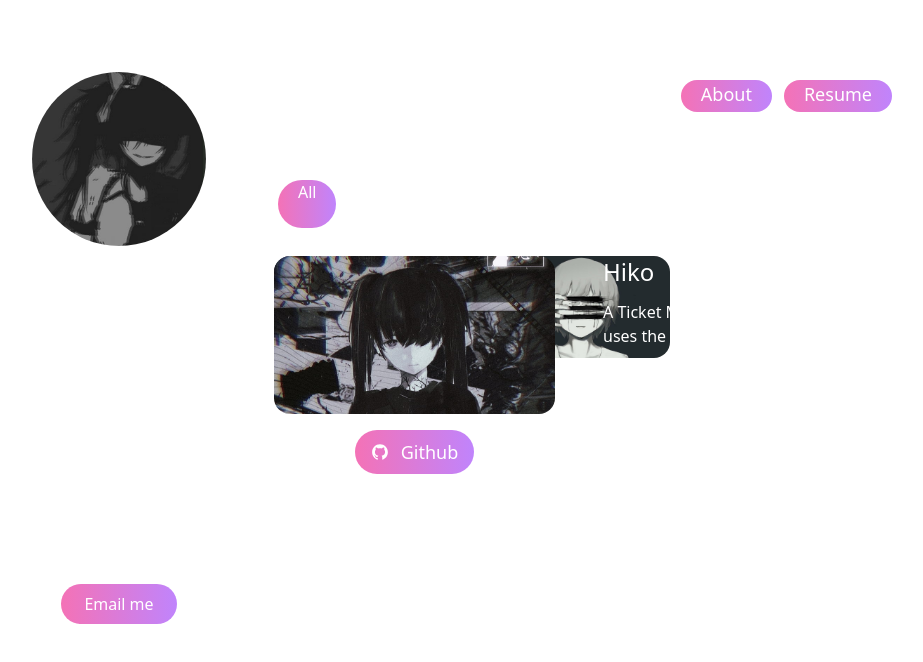
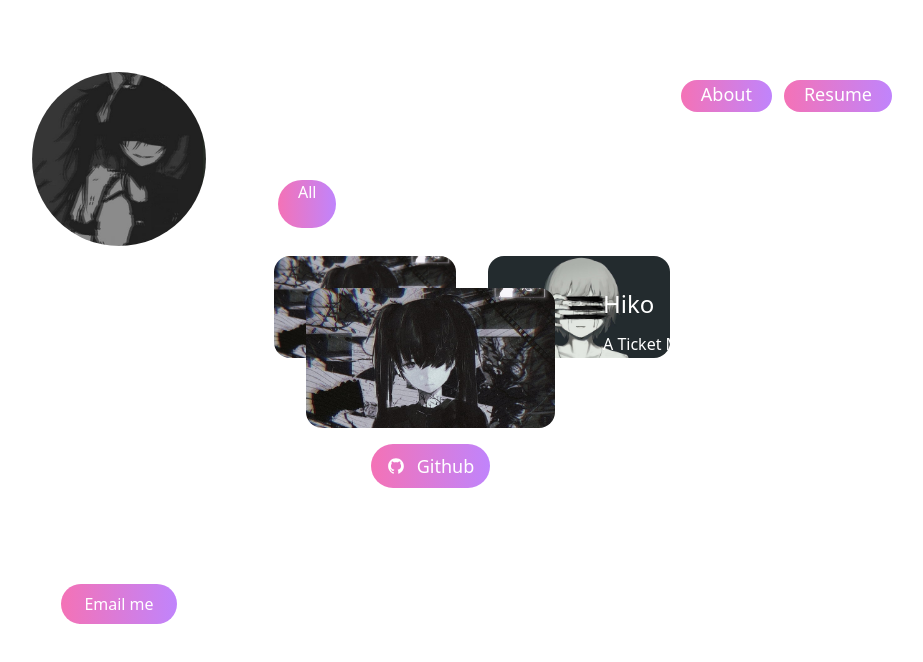
Before and after one commit to SmollClover/clover.gmbh, a Next.js app: page /projects in a window 1280 px wide. Both pictures are taken after a click on the picture 541 px from the left and 307 px from the top of the page. Shown: the top 662 px of the page, without its empty margins (176-1099 px from the left). Built offline with nearby package versions, Linux system fonts and the light colour scheme; what tailwind-dracula would draw is missing.

Commit message:
Styled Scrollbar and added padding to ProjectCard

```diff
--- a/components/ProjectCard.tsx
+++ b/components/ProjectCard.tsx
@@ -26,7 +26,7 @@ const ProjectCard: FunctionComponent<{
 			<p className="my-2 text-center">{name}</p>
 
 			{showDetail === name && (
-				<div className="absolute top-0 left-0 z-10 grid w-full h-auto p-2 rounded-2xl md:grid-cols-2 gap-x-12 bg-darker-800">
+				<div className="absolute top-0 left-0 z-10 grid w-full h-auto p-2 md:p-10 rounded-2xl md:grid-cols-2 gap-x-12 bg-darker-800">
 					<motion.div variants={stagger} initial="initial" animate="animate">
 						<motion.div variants={fadeInUp}>
 							<Image
--- a/styles/globals.css
+++ b/styles/globals.css
@@ -3,3 +3,13 @@
 @tailwind utilities;
 
 @import url('https://fonts.googleapis.com/css2?family=Prompt:wght@300;400&display=swap');
+
+::-webkit-scrollbar-thumb {
+	background-image: linear-gradient(to right bottom, #ff79c6, #bd93f9);
+	border-radius: 100vh;
+}
+
+::-webkit-scrollbar {
+	width: 8px;
+	height: 0px;
+}
```
